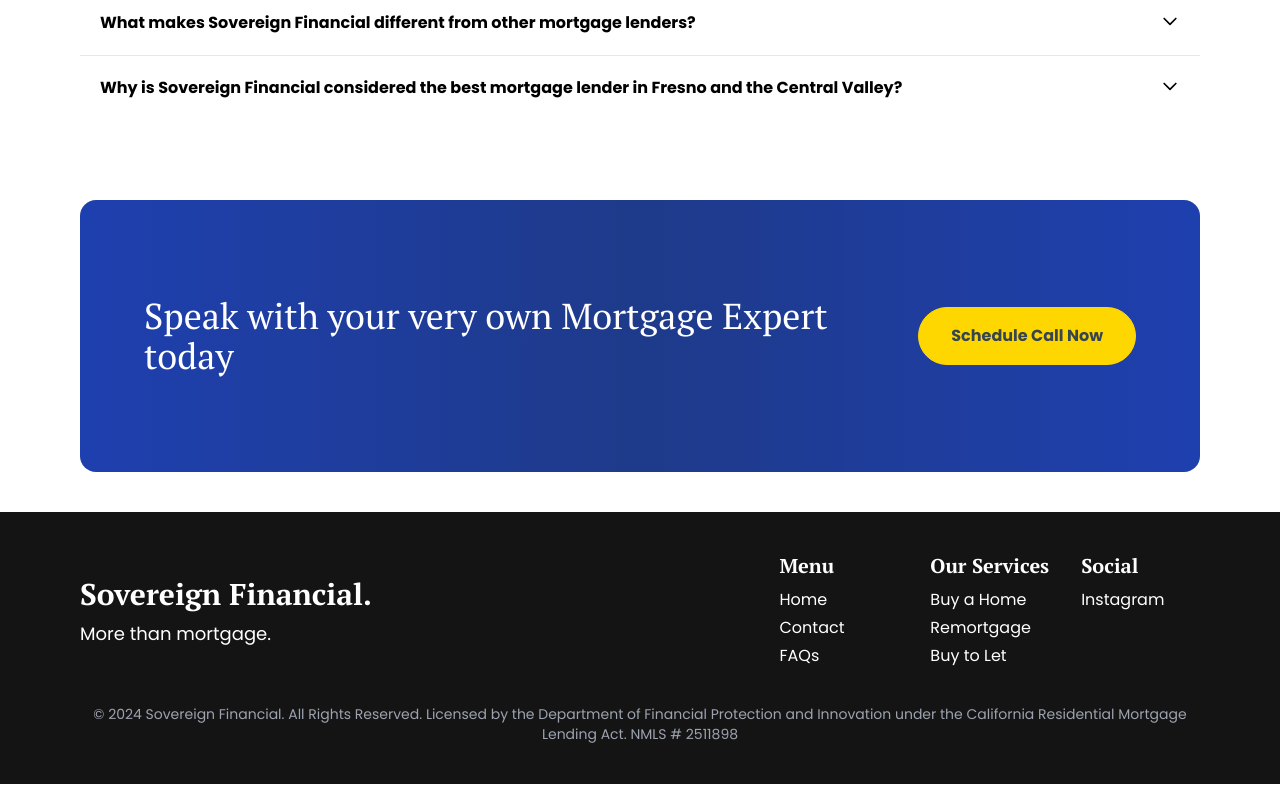
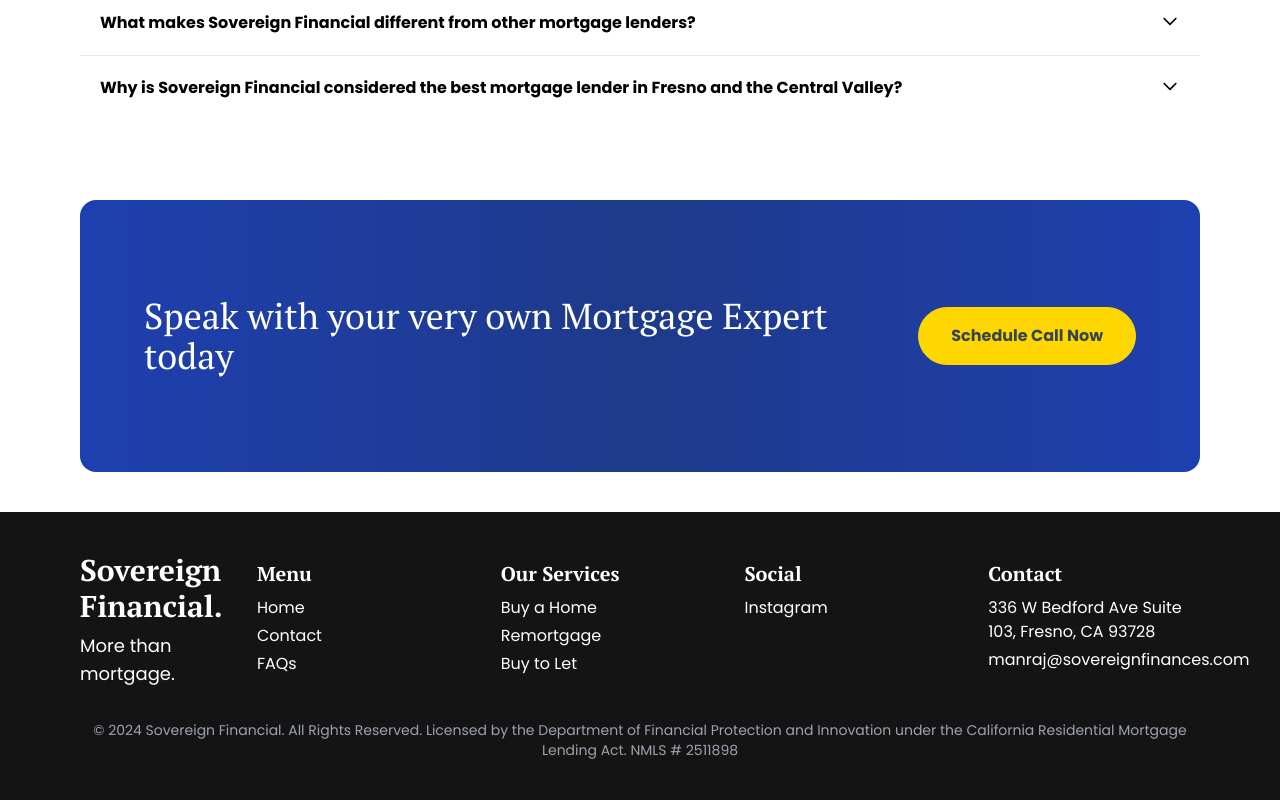
Before and after one commit to simanam/sovereignFinancial-Website, a Next.js app: page /contact in a window 1280 px wide. Shown: the part 1440-2240 px from the top of the page. Built offline with nearby package versions, Linux system fonts and the light colour scheme; no server answers.

Commit message:
added address

```diff
--- a/components/Footer.tsx
+++ b/components/Footer.tsx
@@ -12,7 +12,7 @@
             </h2>
             <p className="text-lg">More than mortgage.</p>
           </div>
-          <div className="grid grid-cols-2 md:grid-cols-3 gap-8">
+          <div className="grid grid-cols-2 md:grid-cols-4 gap-8">
             {/* Column 1 */}
             <div>
               <h3 className="text-xl font-semibold mb-2">Menu</h3>
@@ -111,6 +111,31 @@
                 </li>*/}
               </ul>
             </div>
+
+            {/* New Column 4 */}
+            <div>
+              <h3 className="text-xl font-semibold mb-2">Contact</h3>
+              <ul>
+                <li className="mb-1">
+                  <a
+                    href="https://maps.app.goo.gl/fwYb9C6DgguewdSj8"
+                    target="_blank"
+                    rel="noopener noreferrer"
+                    className="hover:text-blue-80 transition-colors"
+                  >
+                    336 W Bedford Ave Suite 103, Fresno, CA 93728
+                  </a>
+                </li>
+                <li className="mb-1">
+                  <a
+                    href="mailto:manraj@sovereignfinances.com"
+                    className="hover:text-blue-80 transition-colors"
+                  >
+                    manraj@sovereignfinances.com
+                  </a>
+                </li>
+              </ul>
+            </div>
           </div>
         </div>
         {/* Subscription and Feefo section */}
```
